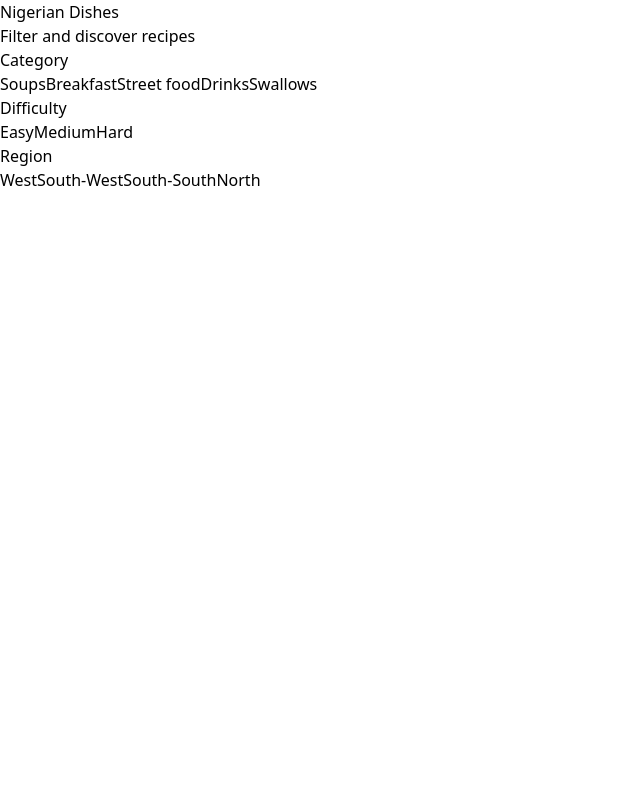
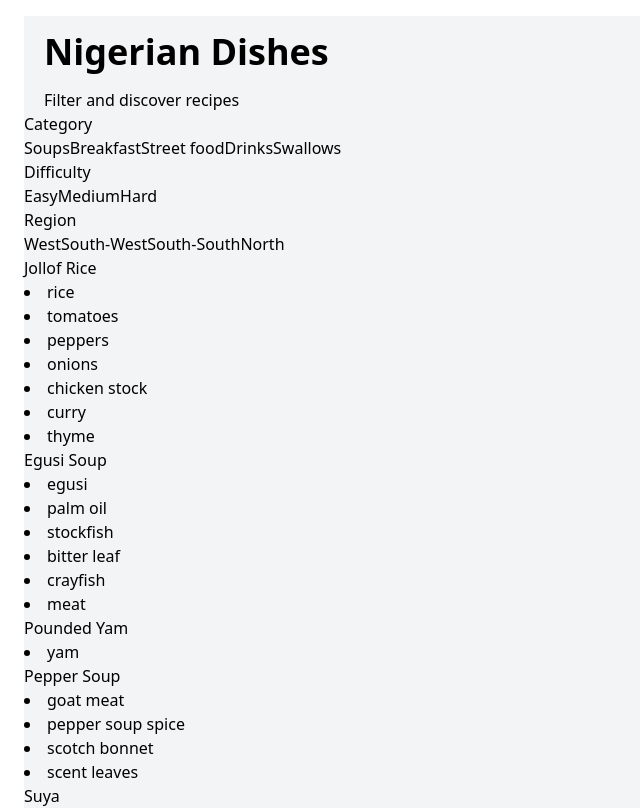
Before and after one commit to Iyinoluwa19/recipe-finder, a React (Vite) app: page / in a window 1280 px wide. Shown: the top 808 px of the page, without its empty margins (0-640 px from the left). Built offline with nearby package versions, Linux system fonts and the light colour scheme.

Commit message:
designing navbar

```diff
--- a/src/App.jsx
+++ b/src/App.jsx
@@ -1,14 +1,14 @@
 import Navbar from "./components/navbar";
-// import RecipeCard from "./components/recipeCard";
+import RecipeCard from "./components/recipeCard";
 
 
 function App() {
 
 
   return (
-    <div>
+    <div className="mx-6 my-4 bg-gray-100">
       <Navbar />
-      {/* <RecipeCard /> */}
+      <RecipeCard />
     </div>
   )
 }
--- a/src/components/navbar.jsx
+++ b/src/components/navbar.jsx
@@ -1,11 +1,10 @@
 export default function Navbar() {
     return (
-        <nav>
-            <h1>Nigerian Dishes</h1>
+        <nav >
+            <h1 className=" py-4 px-5 text-4xl font-semibold">Nigerian Dishes</h1>
+            <p className="ml-5 ">Filter and discover recipes</p>
 
-      <p>Filter and discover recipes</p>
-
-      <div>
+                <div >
                     <div>
                         <h3>Category</h3>
                         <button>Soups</button>
--- a/src/components/recipeCard.jsx
+++ b/src/components/recipeCard.jsx
@@ -1,11 +1,16 @@
-import { nigerianRecipes } from '../data/dishes';
+import { nigerianRecipes } from '../data/dishes.jsx';
 
 export default function RecipeCard() {
+    console.log(nigerianRecipes);
     return(
         <div>
             {nigerianRecipes.map((recipe) => (
                 <div key={recipe.id}>
                     <h2>{recipe.name}</h2>
+
+                {recipe.ingredients.map((ingredient, index) => (
+                    <li key={index}>{ingredient}</li>
+                ))}
                 </div>
             ))}
         </div>
--- a/src/data/dishes.jsx
+++ b/src/data/dishes.jsx
@@ -0,0 +1,324 @@
+// Main Nigerian dishes
+export const nigerianRecipes = [
+  {
+    id: 1,
+    name: "Jollof Rice",
+    region: "West",
+    time: 60,
+    difficulty: "medium",
+    spiceLevel: 2,
+    tags: ["rice", "party-favorite", "tomato-based"],
+    ingredients: ["rice", "tomatoes", "peppers", "onions", "chicken stock", "curry", "thyme"],
+    servings: 6,
+    popular: true,
+  },
+  {
+    id: 2,
+    name: "Egusi Soup",
+    region: "South-West",
+    time: 45,
+    difficulty: "medium",
+    spiceLevel: 3,
+    tags: ["soup", "melon", "traditional"],
+    ingredients: ["egusi", "palm oil", "stockfish", "bitter leaf", "crayfish", "meat"],
+    servings: 4,
+    popular: true,
+  },
+  {
+    id: 3,
+    name: "Pounded Yam",
+    region: "South-West",
+    time: 30,
+    difficulty: "hard",
+    spiceLevel: 0,
+    tags: ["swallow", "yam"],
+    ingredients: ["yam"],
+    servings: 4,
+    popular: true,
+  },
+  {
+    id: 4,
+    name: "Pepper Soup",
+    region: "South-South",
+    time: 40,
+    difficulty: "easy",
+    spiceLevel: 4,
+    tags: ["soup", "spicy", "medicinal"],
+    ingredients: ["goat meat", "pepper soup spice", "scotch bonnet", "scent leaves"],
+    servings: 4,
+    popular: true,
+  },
+  {
+    id: 5,
+    name: "Suya",
+    region: "North",
+    time: 90,
+    difficulty: "medium",
+    spiceLevel: 3,
+    tags: ["grilled", "street-food", "beef"],
+    ingredients: ["beef", "suya spice", "groundnut powder", "pepper"],
+    servings: 4,
+    popular: true,
+  },
+  {
+    id: 6,
+    name: "Efo Riro",
+    region: "South-West",
+    time: 50,
+    difficulty: "medium",
+    spiceLevel: 2,
+    tags: ["soup", "vegetable", "spinach"],
+    ingredients: ["spinach", "palm oil", "locust beans", "crayfish", "meat", "stockfish"],
+    servings: 4,
+    popular: true,
+  },
+  {
+    id: 7,
+    name: "Moi Moi",
+    region: "South-West",
+    time: 60,
+    difficulty: "medium",
+    spiceLevel: 1,
+    tags: ["beans", "steamed", "protein"],
+    ingredients: ["beans", "peppers", "onions", "crayfish", "eggs", "fish"],
+    servings: 8,
+    popular: true,
+  },
+  {
+    id: 8,
+    name: "Ofada Rice with Ayamase",
+    region: "South-West",
+    time: 75,
+    difficulty: "hard",
+    spiceLevel: 3,
+    tags: ["rice", "local", "designer-stew"],
+    ingredients: ["ofada rice", "green peppers", "locust beans", "assorted meat", "palm oil"],
+    servings: 4,
+    popular: false,
+  },
+  {
+    id: 9,
+    name: "Banga Soup",
+    region: "South-South",
+    time: 90,
+    difficulty: "hard",
+    spiceLevel: 2,
+    tags: ["soup", "palm-fruit", "traditional"],
+    ingredients: ["palm fruit", "catfish", "banga spice", "periwinkle", "bitter leaf"],
+    servings: 4,
+    popular: false,
+  },
+  {
+    id: 10,
+    name: "Akara",
+    region: "South-West",
+    time: 30,
+    difficulty: "medium",
+    spiceLevel: 1,
+    tags: ["beans", "fried", "breakfast", "street-food"],
+    ingredients: ["beans", "peppers", "onions", "salt", "vegetable oil"],
+    servings: 15,
+    popular: true,
+  }
+];
+
+// Nigerian breakfast dishes
+export const nigerianBreakfast = [
+  {
+    id: 1,
+    name: "Akamu (Pap)",
+    time: 15,
+    tags: ["corn", "porridge", "light"],
+    ingredients: ["corn starch", "milk", "sugar"],
+  },
+  {
+    id: 2,
+    name: "Yam and Egg Sauce",
+    time: 25,
+    tags: ["yam", "eggs", "filling"],
+    ingredients: ["yam", "eggs", "tomatoes", "peppers", "onions"],
+  },
+  {
+    id: 3,
+    name: "Bread and Akara",
+    time: 35,
+    tags: ["beans", "bread", "street-food"],
+    ingredients: ["bread", "beans", "peppers", "onions"],
+  },
+  {
+    id: 4,
+    name: "Fried Plantain and Egg",
+    time: 20,
+    tags: ["plantain", "eggs", "quick"],
+    ingredients: ["plantain", "eggs", "vegetable oil"],
+  }
+];
+
+// Nigerian swallows
+export const nigerianSwallows = [
+  {
+    id: 1,
+    name: "Eba (Garri)",
+    difficulty: "easy",
+    time: 10,
+    ingredients: ["garri", "hot water"],
+    texture: "smooth",
+  },
+  {
+    id: 2,
+    name: "Amala",
+    difficulty: "medium",
+    time: 15,
+    ingredients: ["yam flour", "hot water"],
+    texture: "stretchy",
+  },
+  {
+    id: 3,
+    name: "Fufu",
+    difficulty: "easy",
+    time: 10,
+    ingredients: ["cassava flour", "hot water"],
+    texture: "smooth",
+  },
+  {
+    id: 4,
+    name: "Semovita",
+    difficulty: "easy",
+    time: 10,
+    ingredients: ["semolina", "hot water"],
+    texture: "soft",
+  },
+  {
+    id: 5,
+    name: "Tuwo Shinkafa",
+    difficulty: "medium",
+    time: 20,
+    ingredients: ["rice flour", "hot water"],
+    texture: "soft",
+    region: "North",
+  }
+];
+
+// Nigerian soups
+export const nigerianSoups = [
+  {
+    id: 1,
+    name: "Ogbono Soup",
+    viscosity: "thick",
+    drawability: "high",
+    ingredients: ["ogbono seeds", "palm oil", "meat", "stockfish"],
+    pairsWith: ["eba", "fufu", "amala"],
+  },
+  {
+    id: 2,
+    name: "Okro Soup",
+    viscosity: "thick",
+    drawability: "high",
+    ingredients: ["okro", "palm oil", "meat", "crayfish"],
+    pairsWith: ["eba", "amala"],
+  },
+  {
+    id: 3,
+    name: "Edikang Ikong",
+    viscosity: "medium",
+    drawability: "low",
+    ingredients: ["water leaf", "ugu", "periwinkle", "crayfish", "stockfish"],
+    pairsWith: ["eba", "fufu", "semovita"],
+  },
+  {
+    id: 4,
+    name: "Afang Soup",
+    viscosity: "thick",
+    drawability: "medium",
+    ingredients: ["afang leaves", "water leaf", "periwinkle", "stockfish"],
+    pairsWith: ["eba", "fufu"],
+  },
+  {
+    id: 5,
+    name: "Oha Soup",
+    viscosity: "medium",
+    drawability: "medium",
+    ingredients: ["oha leaves", "cocoyam", "uziza seeds", "stockfish"],
+    pairsWith: ["eba", "fufu"],
+    region: "South-East",
+  }
+];
+
+// Nigerian street food
+export const nigerianStreetFood = [
+  {
+    id: 1,
+    name: "Puff Puff",
+    price: "cheap",
+    time: 30,
+    tags: ["sweet", "fried", "dough"],
+    popular: true,
+  },
+  {
+    id: 2,
+    name: "Boli (Roasted Plantain)",
+    price: "cheap",
+    time: 20,
+    tags: ["plantain", "grilled"],
+    popular: true,
+  },
+  {
+    id: 3,
+    name: "Shawarma",
+    price: "moderate",
+    time: 15,
+    tags: ["wrap", "chicken", "modern"],
+    popular: true,
+  },
+  {
+    id: 4,
+    name: "Chin Chin",
+    price: "cheap",
+    time: 45,
+    tags: ["snack", "crunchy", "sweet"],
+    popular: true,
+  },
+  {
+    id: 5,
+    name: "Masa",
+    price: "cheap",
+    time: 30,
+    tags: ["rice-cake", "northern"],
+    popular: false,
+    region: "North",
+  }
+];
+
+// Nigerian drinks
+export const nigerianDrinks = [
+  {
+    id: 1,
+    name: "Zobo",
+    type: "cold",
+    ingredients: ["hibiscus", "pineapple", "ginger"],
+    sweet: true,
+  },
+  {
+    id: 2,
+    name: "Chapman",
+    type: "cold",
+    ingredients: ["fanta", "sprite", "angostura bitters", "cucumber", "lemon"],
+    sweet: true,
+  },
+  {
+    id: 3,
+    name: "Kunu",
+    type: "cold",
+    ingredients: ["millet", "ginger", "spices"],
+    sweet: true,
+    region: "North",
+  },
+  {
+    id: 4,
+    name: "Palm Wine",
+    type: "room-temp",
+    ingredients: ["palm sap"],
+    sweet: false,
+    alcoholic: true,
+  }
+];
```
Lines whose indentation alone changed are shown as unchanged.
